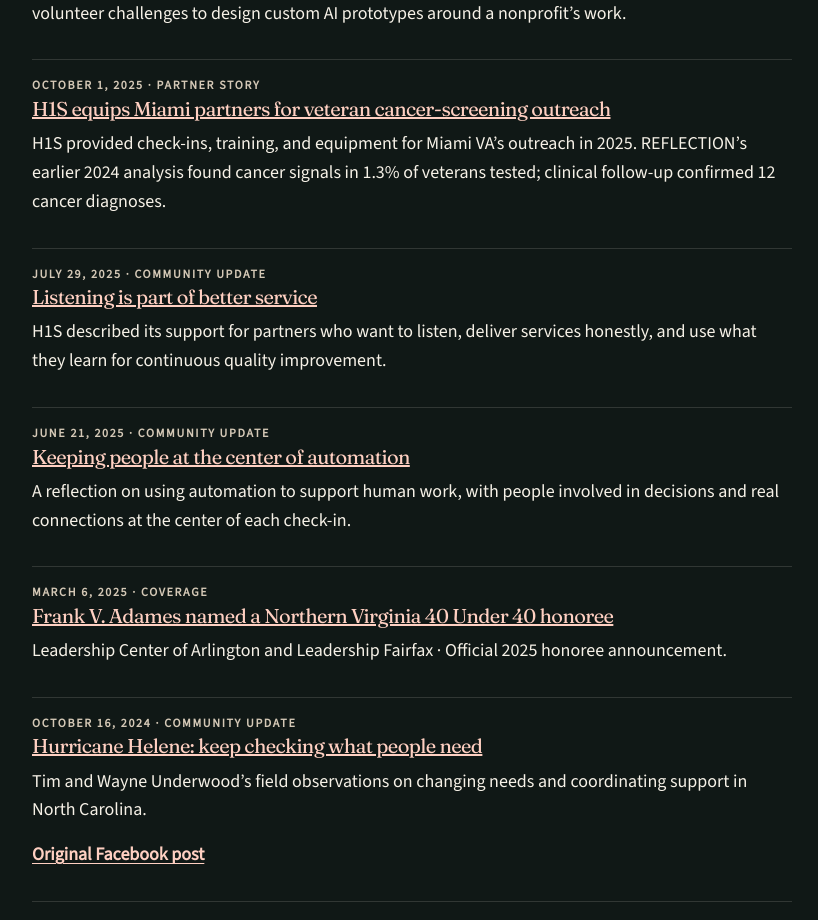
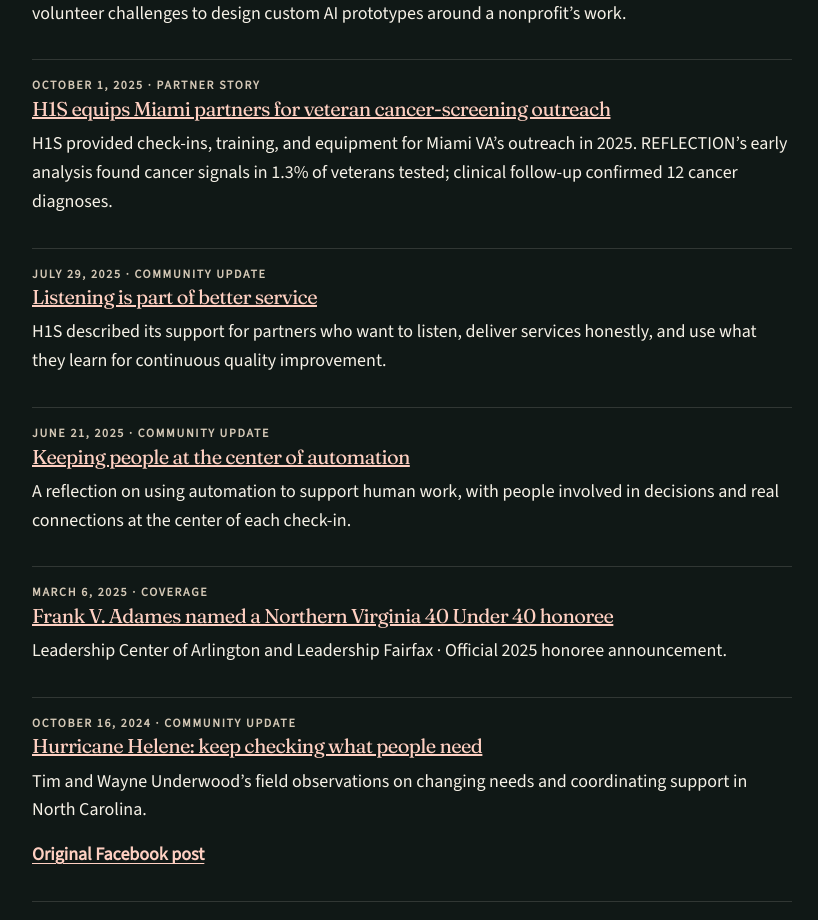
Before and after one commit to hopeonesource/hope1source.org, a React (Vite) app in the folder preview-v4/: page /press in a window 1280 px wide. Shown: the part 900-1820 px from the top of the page, without its empty margins (228-1046 px from the left). Built offline with nearby package versions, Linux system fonts and the light colour scheme.

Commit message:
Simplify Miami story early-analysis wording

```diff
--- a/preview-v4/src/content/pressArticlesUpdates.js
+++ b/preview-v4/src/content/pressArticlesUpdates.js
@@ -8,7 +8,7 @@
     dateTime: '2025-10-01',
     author: 'H1S Check-ins',
     kicker: 'Partner story',
-    description: 'H1S provided check-ins, training, and equipment for Miami VA’s outreach in 2025. REFLECTION’s earlier 2024 analysis found cancer signals in 1.3% of veterans tested; clinical follow-up confirmed 12 cancer diagnoses.',
+    description: 'H1S provided check-ins, training, and equipment for Miami VA’s outreach in 2025. REFLECTION’s early analysis found cancer signals in 1.3% of veterans tested; clinical follow-up confirmed 12 cancer diagnoses.',
     blocks: [
       {
         type: 'p',
```
Also changed, not shown: 1 other file (tests, documents, lock files or other folders).
